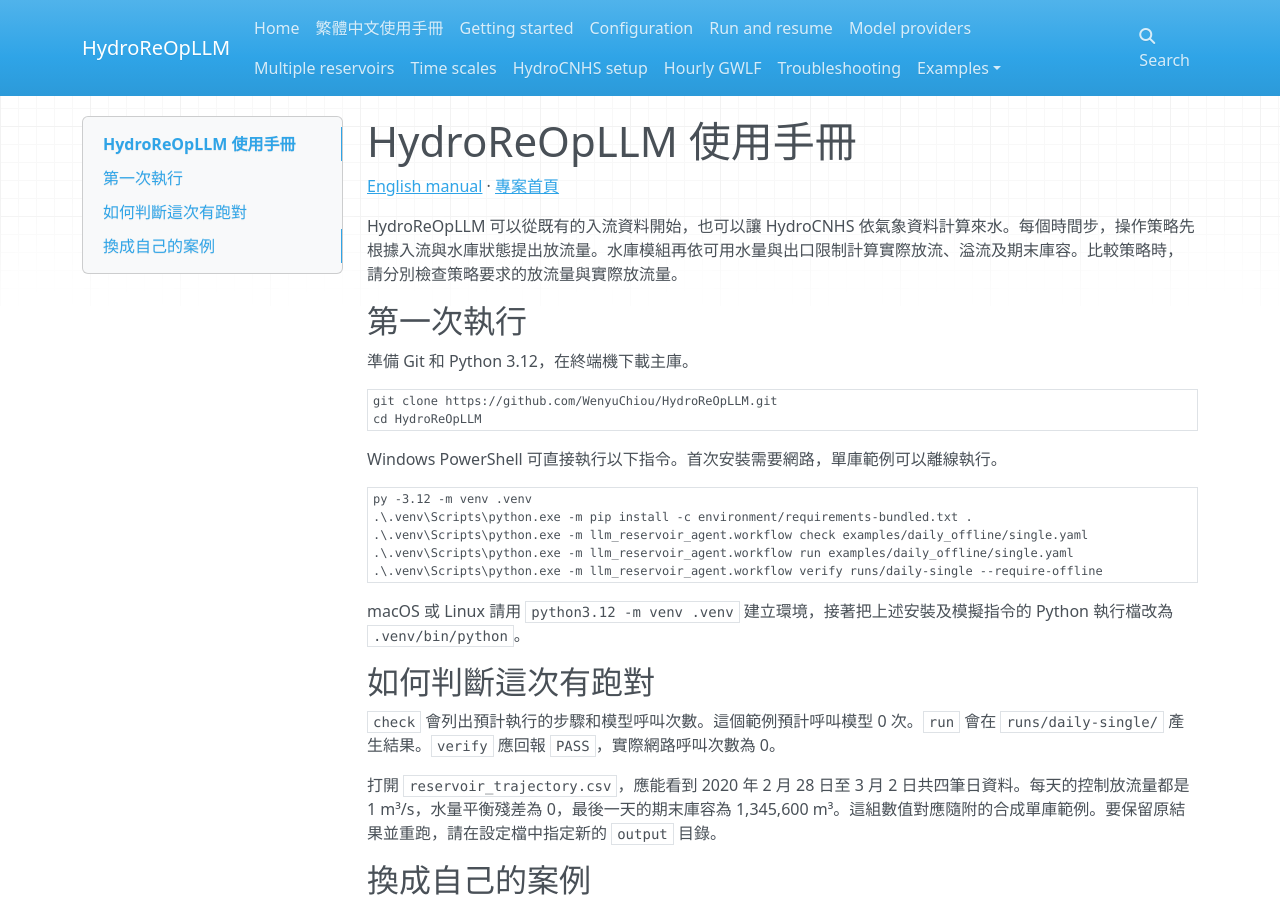
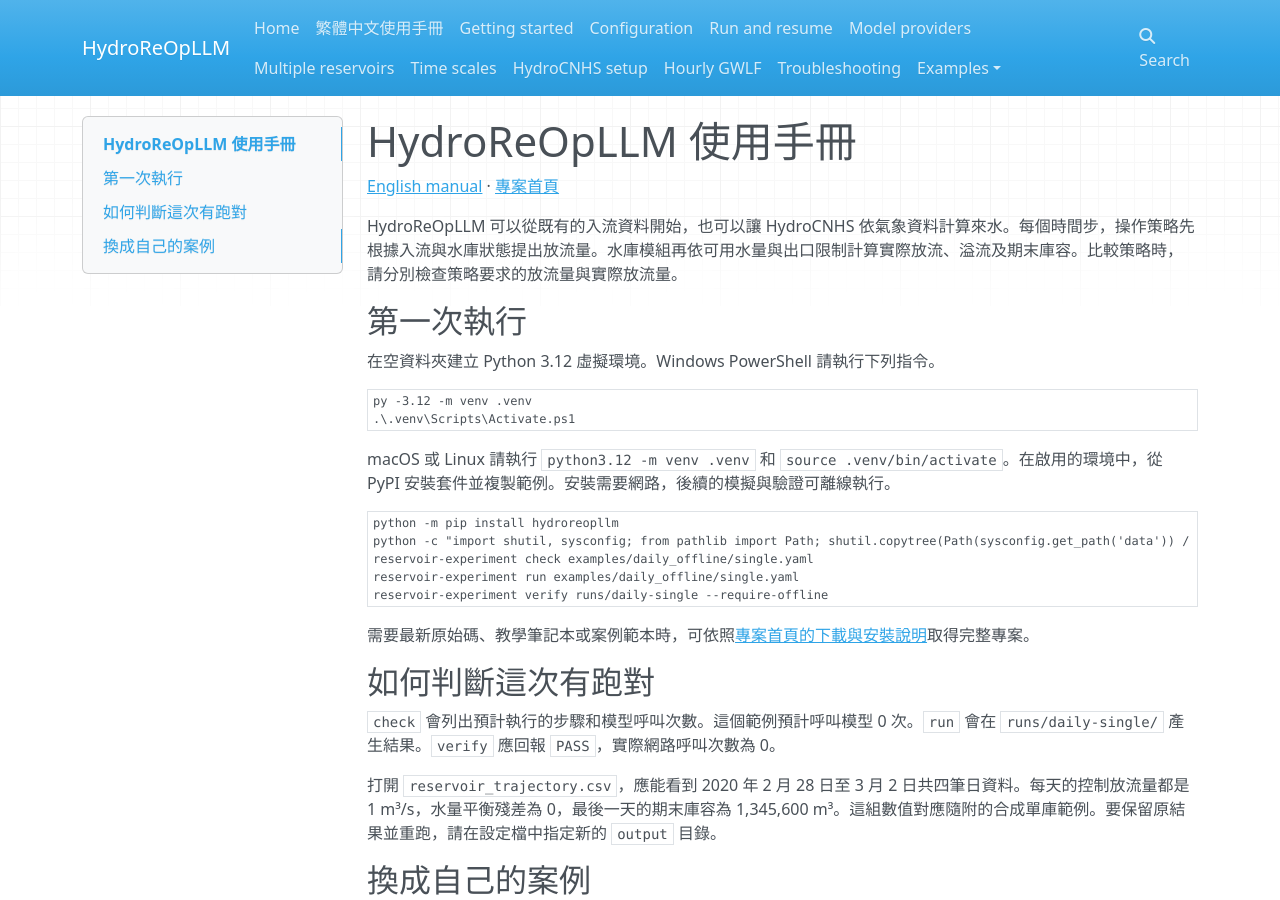
Before and after one commit to WenyuChiou/HydroReOpLLM, an MkDocs documentation site: the page built from docs/README.zh-TW.md, in a window 1280 px wide and 900 px high. Built offline with MkDocs 1.6.1, drawn with Linux system fonts in a browser that asks for light colours.

Commit message:
Document the published PyPI install and latest source checkout (#85)
Staged public installation documentation reviewed by independent code-reviewer for user-facing release guidance. Approved after checking the clone instructions.

````diff
--- a/docs/README.zh-TW.md
+++ b/docs/README.zh-TW.md
@@ -6,24 +6,24 @@ HydroReOpLLM 可以從既有的入流資料開始，也可以讓 HydroCNHS 依
 
 ## 第一次執行
 
-準備 Git 和 Python 3.12，在終端機下載主庫。
-
-```sh
-git clone https://github.com/WenyuChiou/HydroReOpLLM.git
-cd HydroReOpLLM
-```
-
-Windows PowerShell 可直接執行以下指令。首次安裝需要網路，單庫範例可以離線執行。
+在空資料夾建立 Python 3.12 虛擬環境。Windows PowerShell 請執行下列指令。
 
 ```powershell
 py -3.12 -m venv .venv
-.\.venv\Scripts\python.exe -m pip install -c environment/requirements-bundled.txt .
-.\.venv\Scripts\python.exe -m llm_reservoir_agent.workflow check examples/daily_offline/single.yaml
-.\.venv\Scripts\python.exe -m llm_reservoir_agent.workflow run examples/daily_offline/single.yaml
-.\.venv\Scripts\python.exe -m llm_reservoir_agent.workflow verify runs/daily-single --require-offline
+.\.venv\Scripts\Activate.ps1
 ```
 
-macOS 或 Linux 請用 `python3.12 -m venv .venv` 建立環境，接著把上述安裝及模擬指令的 Python 執行檔改為 `.venv/bin/python`。
+macOS 或 Linux 請執行 `python3.12 -m venv .venv` 和 `source .venv/bin/activate`。在啟用的環境中，從 PyPI 安裝套件並複製範例。安裝需要網路，後續的模擬與驗證可離線執行。
+
+```sh
+python -m pip install hydroreopllm
+python -c "import shutil, sysconfig; from pathlib import Path; shutil.copytree(Path(sysconfig.get_path('data')) / 'share/llm-reservoir-agent/examples', 'examples')"
+reservoir-experiment check examples/daily_offline/single.yaml
+reservoir-experiment run examples/daily_offline/single.yaml
+reservoir-experiment verify runs/daily-single --require-offline
+```
+
+需要最新原始碼、教學筆記本或案例範本時，可依照[專案首頁的下載與安裝說明](../README.zh-TW.md#下載與安裝)取得完整專案。
 
 ## 如何判斷這次有跑對
 
````
Also changed, not shown: README.md (+5 -5 lines), README.zh-TW.md (+5 -5 lines), docs/GETTING_STARTED.md (+13 -9 lines), docs/README.md (+0 -7 lines).
